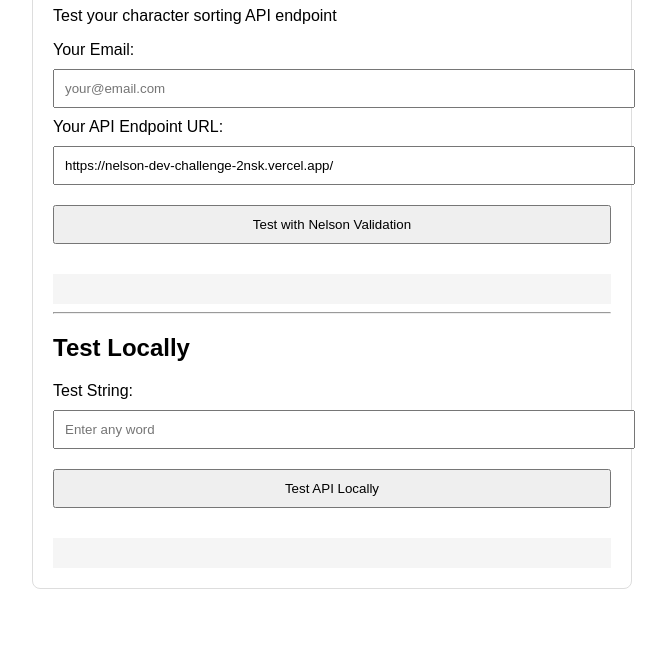
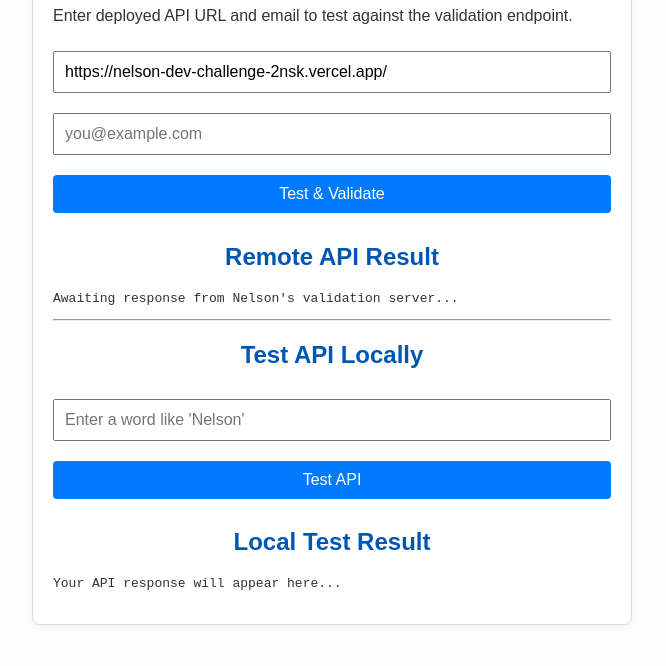
Before and after one commit to Nondumison/nelson-dev-challenge, a website: page public/index.html in a window 1280 px wide. Shown: the part 134-800 px from the top of the page, without its empty margins (308-974 px from the left). Drawn offline with Linux system fonts and the light colour scheme.

Commit message:
feat: complete junior dev challenge with API and frontend

```diff
--- a/public/index.html
+++ b/public/index.html
@@ -1,93 +1,125 @@
 <!DOCTYPE html>
-<html>
+<html lang="en">
   <head>
-  <title>API Tester</title>
-  <style>
-    body { font-family: Arial, sans-serif; max-width: 600px; margin: 40px auto; }
-    .container { padding: 20px; border: 1px solid #ddd; border-radius: 8px; }
-    input, button { padding: 10px; margin: 10px 0; width: 100%; }
-    .result { margin-top: 20px; padding: 15px; background: #f5f5f5; white-space: pre-wrap; }
-  </style>
+    <meta charset="UTF-8" />
+    <meta name="viewport" content="width=device-width, initial-scale=1.0" />
+    <title>Nelson Dev Challenge | API Tester</title>
+    <link rel="stylesheet" href="styles.css" />
   </head>
   <body>
-  <div class="container">
-    <h1>Nelson Development API Tester</h1>
-    <p>Test your character sorting API endpoint</p>
+    <main class="container">
+      <h1>API Validation Tester</h1>
+      <p>
+        Enter deployed API URL and email to test against the validation
+        endpoint.
+      </p>
 
       <form id="testForm">
-      <label for="email">Your Email:</label>
-      <input type="email" id="email" placeholder="your@email.com" required>
+        <input
+          type="url"
+          id="apiUrl"
+          name="apiUrl"
+          placeholder="https://your-project.vercel.app"
+          value="https://nelson-dev-challenge-2nsk.vercel.app/"
+          required
+        />
+        <input
+          type="email"
+          id="email"
+          name="email"
+          placeholder="you@example.com"
+          required
+        />
 
-      <label for="apiUrl">Your API Endpoint URL:</label>
-      <input type="url" id="apiUrl"
-             placeholder="https://your-project.vercel.app/api"
-             value="https://nelson-dev-challenge-2nsk.vercel.app/" required>
-
-      <button type="submit">Test with Nelson Validation</button>
+        <button type="submit">Test & Validate</button>
       </form>
 
-    <div class="result" id="result"></div>
-
-    <hr>
-
-    <h2>Test Locally</h2>
-    <form id="localTest">
-      <label for="testString">Test String:</label>
-      <input type="text" id="testString" placeholder="Enter any word" required>
-      <button type="submit">Test API Locally</button>
-    </form>
-    <div class="result" id="localResult"></div>
+      <div class="result-container">
+        <h2>Remote API Result</h2>
+        <pre id="result">
+Awaiting response from Nelson's validation server...</pre
+        >
       </div>
 
+      <hr />
+
+      <section>
+        <h2>Test API Locally</h2>
+        <form id="localTest">
+          <input
+            type="text"
+            id="testString"
+            placeholder="Enter a word like 'Nelson'"
+            required
+          />
+          <button type="submit">Test API</button>
+        </form>
+
+        <div class="result-container">
+          <h2>Local Test Result</h2>
+          <pre id="localResult">Your API response will appear here...</pre>
+        </div>
+      </section>
+    </main>
+
     <script>
+      document
+        .getElementById("testForm")
+        .addEventListener("submit", async (e) => {
+          e.preventDefault();
+          const email = document.getElementById("email").value;
+          let apiUrl = document.getElementById("apiUrl").value;
 
-    document.getElementById('testForm').addEventListener('submit', async (e) => {
-      e.preventDefault();
-      const email = document.getElementById('email').value;
-      let apiUrl = document.getElementById('apiUrl').value;
-
-
-      if (!apiUrl.endsWith('/api')) {
-        apiUrl = apiUrl.endsWith('/') ? apiUrl + 'api' : apiUrl + '/api';
+          if (!apiUrl.endsWith("/api")) {
+            apiUrl = apiUrl.endsWith("/") ? apiUrl + "api" : apiUrl + "/api";
           }
 
-      const resultDiv = document.getElementById('result');
-      resultDiv.textContent = 'Testing with Nelson endpoint...';
+          const resultDiv = document.getElementById("result");
+          resultDiv.textContent = "Testing with Nelson endpoint...";
 
           try {
-        const testUrl = `https://yhxzjyykdsfkdrmdxgho.supabase.co/functions/v1/junior-dev?url=${encodeURIComponent(apiUrl)}&email=${encodeURIComponent(email)}`;
+            const testUrl = `https://yhxzjyykdsfkdrmdxgho.supabase.co/functions/v1/junior-dev?url=${encodeURIComponent(
+              apiUrl
+            )}&email=${encodeURIComponent(email)}`;
             const response = await fetch(testUrl);
             const data = await response.json();
-
-        resultDiv.innerHTML = `<strong>Nelson Validation Response:</strong><br>${JSON.stringify(data, null, 2)}`;
+            resultDiv.innerHTML = `<strong>Nelson Validation Response:</strong>\n${JSON.stringify(
+              data,
+              null,
+              2
+            )}`;
           } catch (error) {
             resultDiv.innerHTML = `<strong>Error:</strong> ${error.message}`;
           }
         });
 
+      document
+        .getElementById("localTest")
+        .addEventListener("submit", async (e) => {
+          e.preventDefault();
+          const testString = document.getElementById("testString").value;
+          let apiUrl = document.getElementById("apiUrl").value;
 
-    document.getElementById('localTest').addEventListener('submit', async (e) => {
-      e.preventDefault();
-      const testString = document.getElementById('testString').value;
-      let apiUrl = document.getElementById('apiUrl').value;
-
-
-      if (!apiUrl.endsWith('/api')) {
-        apiUrl = apiUrl.endsWith('/') ? apiUrl + 'api' : apiUrl + '/api';
+          if (!apiUrl.endsWith("/api")) {
+            apiUrl = apiUrl.endsWith("/") ? apiUrl + "api" : apiUrl + "/api";
           }
 
-      const resultDiv = document.getElementById('localResult');
-      resultDiv.textContent = 'Testing...';
+          const resultDiv = document.getElementById("localResult");
+          resultDiv.textContent = "Testing...";
 
           try {
             const response = await fetch(apiUrl, {
-          method: 'POST',
-          headers: { 'Content-Type': 'application/json' },
-          body: JSON.stringify({ data: testString })
+              method: "POST",
+              headers: { "Content-Type": "application/json" },
+              body: JSON.stringify({ data: testString }),
             });
 
             const data = await response.json();
-        resultDiv.innerHTML = `<strong>API Response for "${testString}":</strong><br>${JSON.stringify(data, null, 2)}`;
+            resultDiv.innerHTML = `<strong>API Response for "${testString}":</strong>\n${JSON.stringify(
+              data,
+              null,
+              2
+            )}`;
           } catch (error) {
             resultDiv.innerHTML = `<strong>Error:</strong> ${error.message}`;
           }
--- a/public/styles.css
+++ b/public/styles.css
@@ -1,107 +1,51 @@
-*,
-*::before,
-*::after {
-  box-sizing: border-box;
+body {
+  font-family: Arial, sans-serif;
+  max-width: 600px;
+  margin: 40px auto;
+  background-color: #fdfdfd;
+  color: #333;
 }
 
-body {
-  margin: 0;
-  font-family: -apple-system, BlinkMacSystemFont, "Segoe UI", Roboto, Helvetica,
-    Arial, sans-serif;
-  background-color: #f4f6f8;
-  color: #333;
-  display: flex;
-  justify-content: center;
-  align-items: center;
-  min-height: 100vh;
-  padding: 2rem;
-}
 .container {
-  width: 100%;
-  max-width: 600px;
-  background-color: #ffffff;
-  padding: 2rem 2.5rem;
-  border-radius: 12px;
-  box-shadow: 0 8px 24px rgba(0, 0, 0, 0.05);
+  padding: 20px;
+  border: 1px solid #ddd;
+  border-radius: 8px;
+  background: white;
+  box-shadow: 0 2px 8px rgba(0, 0, 0, 0.05);
 }
 
-h1 {
-  font-size: 1.75rem;
-  color: #111;
-  margin-top: 0;
-  margin-bottom: 0.5rem;
-}
-
-p {
-  margin-top: 0;
-  margin-bottom: 2rem;
-  color: #666;
-}
-
-label {
-  display: block;
-  font-weight: 500;
-  margin-bottom: 0.5rem;
-  color: #444;
-}
-
-input[type="url"],
-input[type="email"] {
+input,
+button {
+  padding: 10px;
+  margin: 10px 0;
   width: 100%;
-  padding: 0.75rem 1rem;
-  margin-bottom: 1.5rem;
-  border: 1px solid #dcdcdc;
-  border-radius: 8px;
-  font-size: 1rem;
-  transition: border-color 0.2s ease, box-shadow 0.2s ease;
-}
-
-input[type="url"]:focus,
-input[type="email"]:focus {
-  outline: none;
-  border-color: #0066cc;
-  box-shadow: 0 0 0 3px rgba(0, 102, 204, 0.15);
+  box-sizing: border-box;
+  font-size: 1em;
 }
 
 button {
-  width: 100%;
-  padding: 0.85rem 1rem;
-  font-size: 1rem;
-  font-weight: 600;
-  color: #ffffff;
-  background-color: #0066cc;
+  background-color: #007bff;
   border: none;
-  border-radius: 8px;
+  color: white;
   cursor: pointer;
-  transition: background-color 0.2s ease;
+  border-radius: 4px;
+  transition: background-color 0.3s ease;
 }
 
 button:hover {
-  background-color: #0052a3;
+  background-color: #0056b3;
 }
 
-button:disabled {
-  background-color: #a0a0a0;
-  cursor: not-allowed;
+.result {
+  margin-top: 20px;
+  padding: 15px;
+  background: #f5f5f5;
+  white-space: pre-wrap;
+  border-radius: 4px;
+  border: 1px solid #ccc;
 }
-
-.result-container {
-  margin-top: 2rem;
+h1,
+h2 {
+  text-align: center;
+  color: #0056b3;
 }
-
-.result-container h2 {
-  font-size: 1.25rem;
-  margin-bottom: 0.75rem;
-}
-
-pre {
-  background-color: #f0f2f5;
-  padding: 1rem;
-  border-radius: 8px;
-  white-space: pre-wrap;
-  word-wrap: break-word;
-  font-family: "Courier New", Courier, monospace;
-  font-size: 0.9rem;
-  line-height: 1.4;
-  color: #222;
-}
```
Also changed, not shown: api/index.js (+6 -3 lines), README.md, vercel.json. Lines whose indentation alone changed are shown as unchanged.
